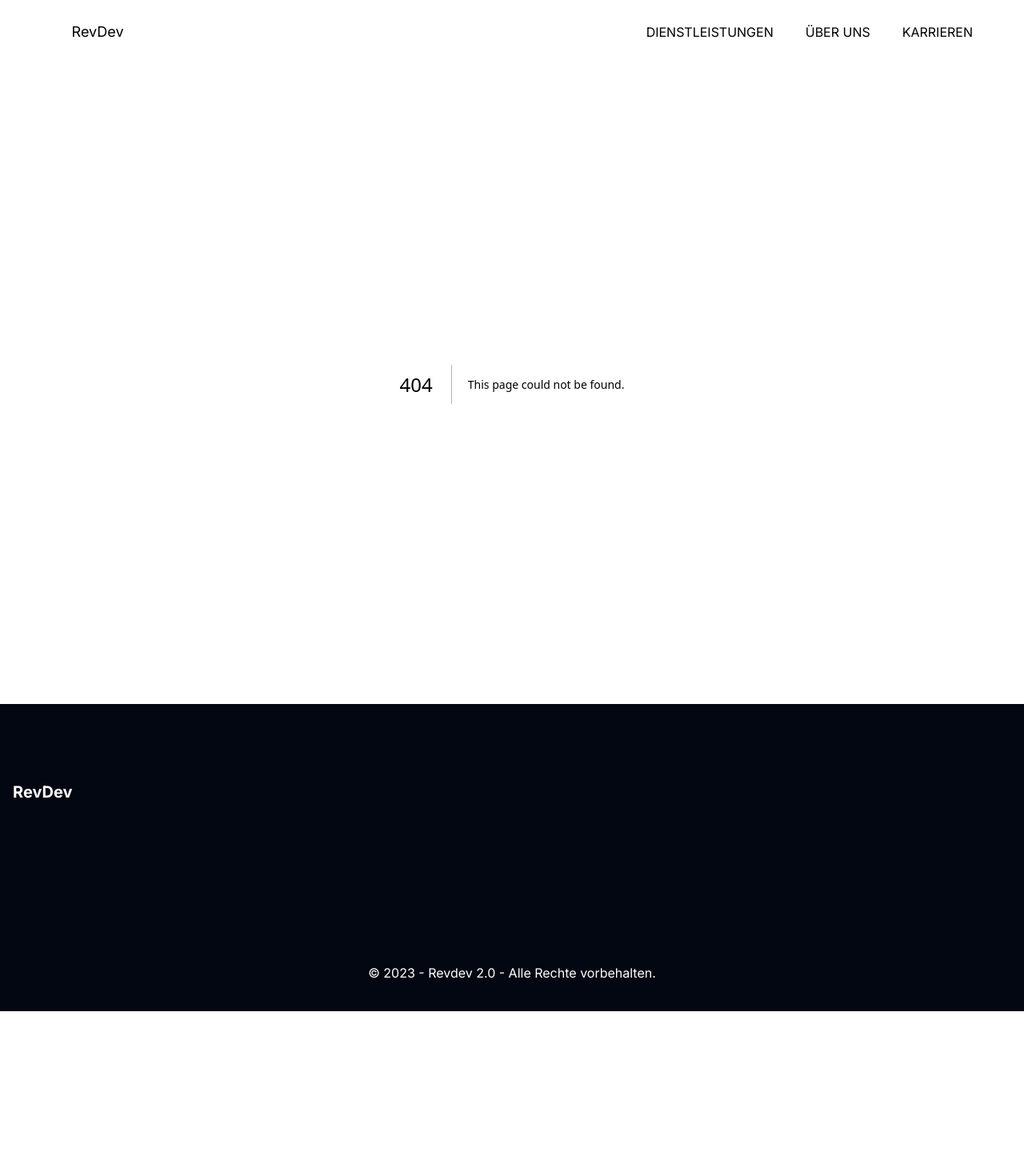
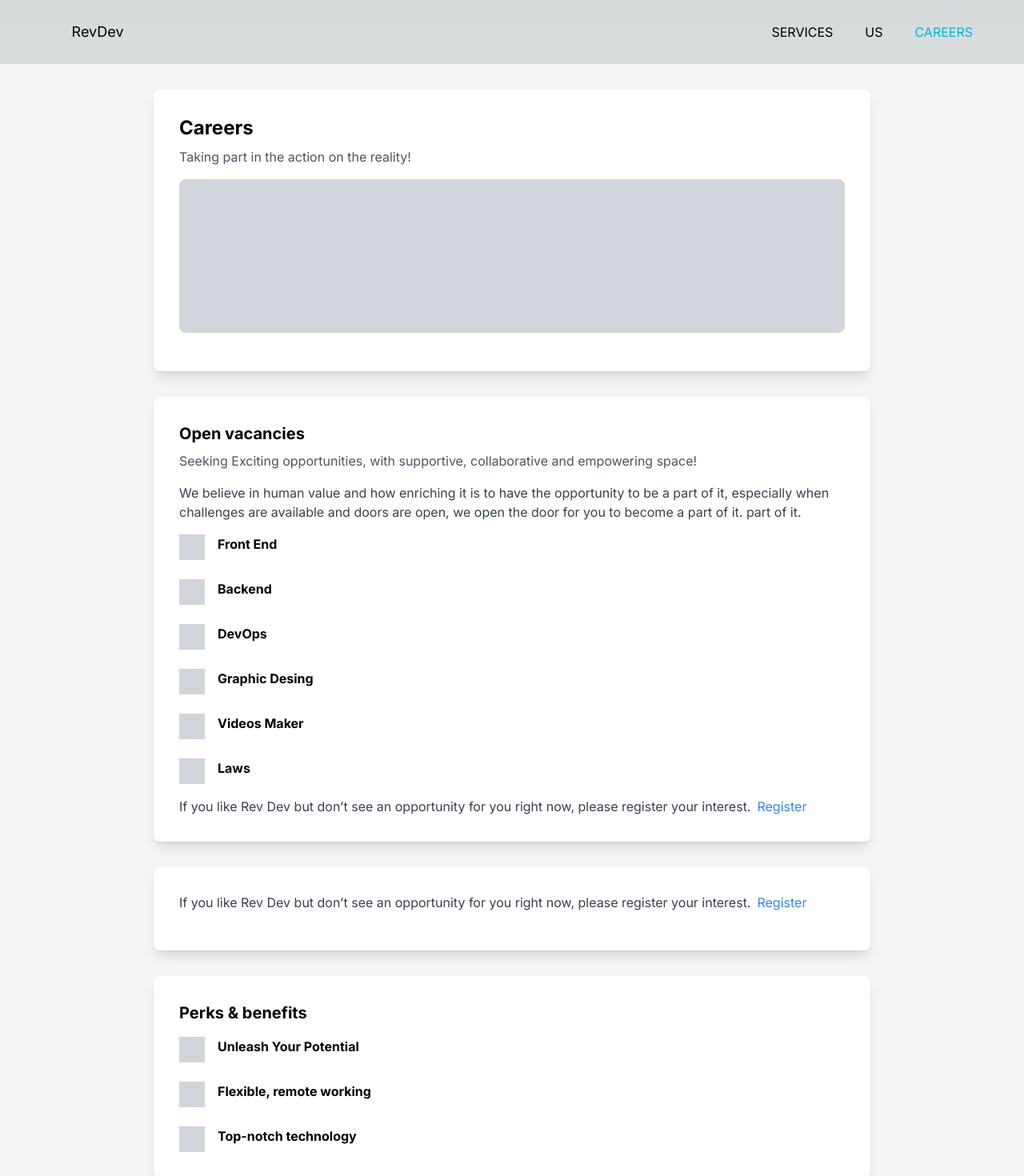
Before and after one commit to revdev-earth/revdev2.0, a Next.js app: page /careers in a window 1280 px wide. Before the commit this address had no page. Shown: the top 1470 px of the page at 80% size. Before the commit the page ends 1264 px from the top, so only its background shows below. Built offline with nearby package versions, Linux system fonts and the light colour scheme.

Commit message:
Careers (#2)

```diff
--- /dev/null
+++ b/app/careers/page.tsx
@@ -0,0 +1,151 @@
+import React from "react";
+
+export default function Careers() {
+  return (
+    <div className="bg-gray-100 min-h-screen p-8">
+      <div className="max-w-4xl mx-auto bg-white p-8 rounded-lg shadow-lg">
+        <div className="text-2xl font-bold mb-2">Careers</div>
+        <div className="text-gray-600 mb-4">
+          Taking part in the action on the reality!
+        </div>
+        <div className="w-full h-48 bg-gray-300 mb-4 rounded-lg"></div>
+      </div>
+
+      <div className="max-w-4xl mx-auto bg-white mt-8 p-8 rounded-lg shadow-lg">
+        <div className="text-xl font-bold mb-2">Open vacancies</div>
+        <div className="text-gray-600 mb-4">
+          Seeking Exciting opportunities, with supportive, collaborative and
+          empowering space!
+        </div>
+        <div className="text-gray-700 mb-4">
+          We believe in human value and how enriching it is to have the
+          opportunity to be a part of it, especially when challenges are
+          available and doors are open, we open the door for you to become a
+          part of it. part of it.
+        </div>
+
+        <div className="grid gap-6">
+          {[
+            {
+              icon: {
+                src: "",
+                alt: "",
+              },
+              title: "Front End",
+              description: "",
+            },
+
+            {
+              icon: {
+                src: "",
+                alt: "",
+              },
+              title: "Backend",
+              description: "",
+            },
+
+            {
+              icon: {
+                src: "",
+                alt: "",
+              },
+              title: "DevOps",
+              description: "",
+            },
+
+            {
+              icon: {
+                src: "",
+                alt: "",
+              },
+              title: "Graphic Desing",
+              description: "",
+            },
+
+            {
+              icon: {
+                src: "",
+                alt: "",
+              },
+              title: "Videos Maker",
+              description: "",
+            },
+
+            {
+              icon: {
+                src: "",
+                alt: "",
+              },
+              title: "Laws",
+              description: "",
+            },
+          ].map(({ icon, title, description }) => (
+            <div key={title} className="flex items-start">
+              <div className="w-8 h-8 bg-gray-300 mr-4"></div>
+              <div>
+                <div className="font-bold">{title}</div>
+                <div className="text-gray-600">{description}</div>
+              </div>
+            </div>
+          ))}
+        </div>
+
+        <div className="text-gray-700 mt-4">
+          If you like Rev Dev but don’t see an opportunity for you right now,
+          please register your interest.
+          <button className="ml-2 text-blue-500">Register</button>
+        </div>
+      </div>
+
+      <div className="max-w-4xl mx-auto bg-white mt-8 p-8 rounded-lg shadow-lg">
+        <div className="text-gray-700 mb-4">
+          If you like Rev Dev but don’t see an opportunity for you right now,
+          please register your interest.
+          <button className="ml-2 text-blue-500">Register</button>
+        </div>
+      </div>
+
+      <div className="max-w-4xl mx-auto bg-white mt-8 p-8 rounded-lg shadow-lg">
+        <div className="text-xl font-bold mb-4">Perks & benefits</div>
+        <div className="grid gap-6">
+          {[
+            {
+              icon: {
+                src: "",
+                alt: "",
+              },
+              title: "Unleash Your Potential",
+              description: "",
+            },
+
+            {
+              icon: {
+                src: "",
+                alt: "",
+              },
+              title: "Flexible, remote working",
+              description: "",
+            },
+
+            {
+              icon: {
+                src: "",
+                alt: "",
+              },
+              title: "Top-notch technology",
+              description: "",
+            },
+          ].map(({ icon, title, description }) => (
+            <div key={title} className="flex items-start">
+              <div className="w-8 h-8 bg-gray-300 mr-4"></div>
+              <div>
+                <div className="font-bold">{title}</div>
+                <div className="text-gray-600">{description}</div>
+              </div>
+            </div>
+          ))}
+        </div>
+      </div>
+    </div>
+  );
+}
--- a/app/carrers/page.tsx
+++ /dev/null
@@ -1,108 +0,0 @@
-export default function Carrers() {
-  return (
-    <div>
-      <div>
-        <div>Carrers</div>
-        <div>Empowering the best digital talent</div>
-        <div>image</div>
-      </div>
-
-      <div>
-        <div>Open vacancies</div>
-        <div>
-          Exciting opportunities for people seeking a supportive, collaborative
-          and empowering workplace.
-        </div>
-        <div>
-          We believe that our people are our greatest asset and we strive to
-          create an environment where everyone can thrive, learn, and achieve
-          their career goals. Explore our job listings and discover your place
-          with us.
-        </div>
-      </div>
-
-      <div>
-        <div>
-          If you like the look of Parallax but don’t see an opportunity for you
-          right now, please register your interest. We look at and consider all
-          applications.
-        </div>
-        <div>Register</div>
-      </div>
-
-      <div>
-        <div>Perks & benefits</div>
-
-        <div>
-          {[
-            {
-              icon: {
-                src: "",
-                alt: "",
-              },
-              title: "Opportunity to grow",
-              description:
-                "A personalised progression route is clear from day one. We host regular 1:1s, paid training days and quarterly hack days so the sky’s the limit.",
-            },
-
-            {
-              icon: {
-                src: "",
-                alt: "",
-              },
-              title: "Flexible, remote working",
-              description:
-                "Not a morning person? Not a problem. Work also needs to work for you, which is why we offer flexible start times and the opportunity to work remotely.",
-            },
-
-            {
-              icon: {
-                src: "",
-                alt: "",
-              },
-              title: "Top-tier healthcare",
-              description:
-                "There’s nothing more important. We offer free top-tier Bupa healthcare to everyone who works with us because health is something that shouldn’t be compromised.",
-            },
-
-            {
-              icon: {
-                src: "",
-                alt: "",
-              },
-              title: "Social butterflies",
-              description:
-                "What can we say... we’re a social bunch. Team lunches, beers on a Friday, team events, weekly games evenings featuring all of your favourite board games and Mario Kart battles, we’re always up for a social.",
-            },
-
-            {
-              icon: {
-                src: "",
-                alt: "",
-              },
-              title: "Top-notch technology",
-              description:
-                "We all love a Nokia 3310, but there’s a time and a place. To create great things, you’ve got to be backed by great technology. Whether you're in the office or remote, we’ll make sure you’re equipped to create!",
-            },
-
-            {
-              icon: {
-                src: "",
-                alt: "",
-              },
-              title: "Mental wellbeing",
-              description:
-                "We don’t just offer mental health care, we encourage it and ensure our staff are well supported. We make sure a number of our staff are mental health aid trained, and we always put health first.",
-            },
-          ].map(({ icon, title, description }) => (
-            <div key={title}>
-              <div>icon</div>
-              <div>{title}</div>
-              <div>{description}</div>
-            </div>
-          ))}
-        </div>
-      </div>
-    </div>
-  );
-}
--- a/components/Header/index.tsx
+++ b/components/Header/index.tsx
@@ -3,8 +3,9 @@
 import { useState } from "react";
 import Link from "next/link";
 import { usePathname } from "next/navigation";
+import { motion } from "framer-motion";
+
 import Hamburg from "@/components/Hamburg";
-import { motion } from "framer-motion";
 import Arrow from "../svgs/Arrow";
 
 import "./style.css";
@@ -54,9 +55,9 @@ const Header = () => {
            ${!isMenuOpen && "hidden md:flex"} mt-4 md:mt-0 transition-all`}
         >
           {[
-            { name: "Dienstleistungen", link: "/dienstleistungen" },
-            { name: "Über uns", link: "/uns" },
-            { name: "Karrieren", link: "/karrieren" },
+            { name: "Services", link: "/services" },
+            { name: "Us", link: "/us" },
+            { name: "Careers", link: "/careers" },
           ].map((item, i) => {
             return (
               <div
@@ -65,21 +66,21 @@ const Header = () => {
                   item.name === "conéctate" && "conectate relative"
                 } transition-all`}
               >
-                <div
-                // href={item.link}
-                // className={`hover:text-purple-500 ${
-                //   pathname === item.link && "text-purple-500"
-                // } flex items-center transition-all`}
+                <Link
+                  href={item.link}
+                  className={`hover:text-cyan-500 bg- ${
+                    pathname === item.link && "text-cyan-500"
+                  } flex items-center transition-all`}
                 >
                   {item.name}
                   {item.name === "conéctate" && (
                     <Arrow
                       className={`ml-1 ${
-                        pathname === item.link && "fill-purple-500"
+                        pathname === item.link && "fill-cyan-500"
                       }`}
                     />
                   )}
-                </div>
+                </Link>
 
                 {item.name === "conéctate" && <OtroMenu />}
               </div>
```
